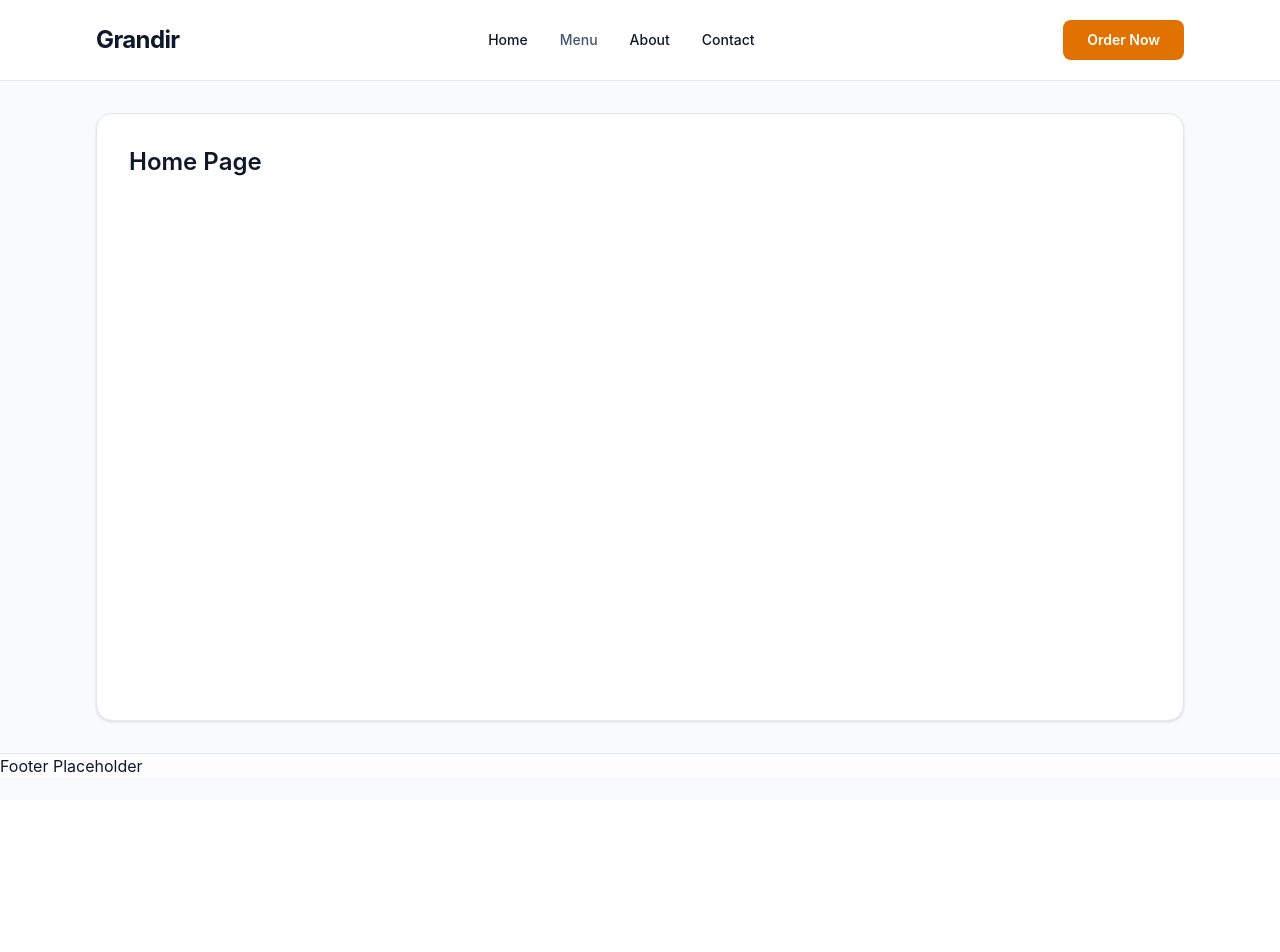
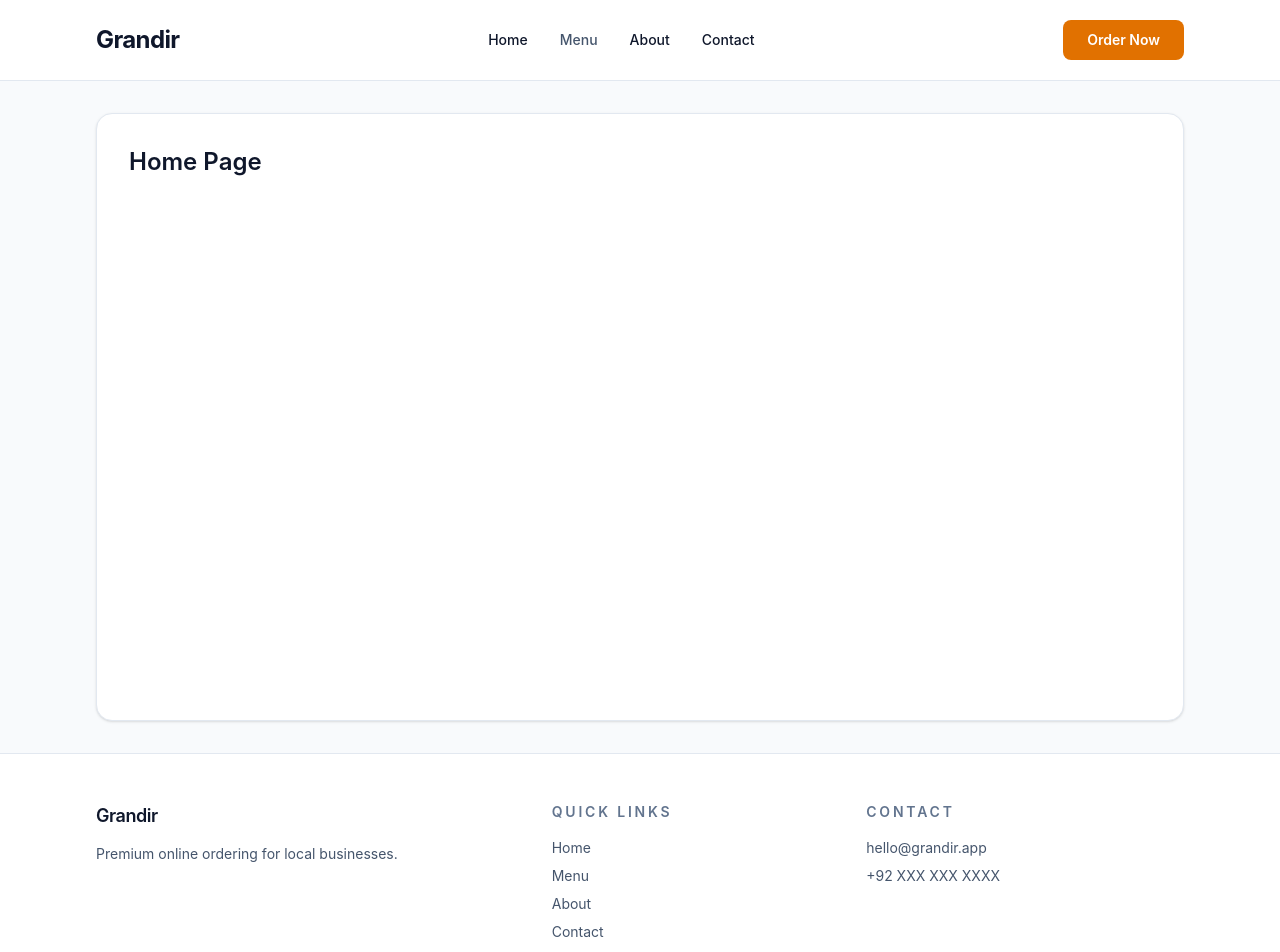
Before and after one commit to MalaikaFayyaz/local-commerce-platform, a React (Vite) app in the folder frontend/: page /#contact in a window 1280 px wide. Shown: the top 952 px of the page. Before the commit the page ends 800 px from the top, so only its background shows below. Built offline with nearby package versions, Linux system fonts and the light colour scheme.

Commit message:
footer implemented

```diff
--- a/frontend/src/app/AppLayout.tsx
+++ b/frontend/src/app/AppLayout.tsx
@@ -1,4 +1,5 @@
 import { Outlet } from 'react-router-dom'
+import Footer from '../components/layout/Footer'
 import Navbar from '../components/layout/Navbar'
 
 function AppLayout() {
@@ -12,7 +13,7 @@ function AppLayout() {
         </div>
       </main>
 
-      <footer className="border-t border-slate-200 bg-white/70">Footer Placeholder</footer>
+      <Footer />
     </div>
   )
 }
--- /dev/null
+++ b/frontend/src/components/layout/Footer.tsx
@@ -0,0 +1,70 @@
+import { NavLink } from 'react-router-dom'
+
+const quickLinks = [
+  { label: 'Home', to: '/' },
+  { label: 'Menu', to: '/menu' },
+  { label: 'About', to: '/about' },
+  { label: 'Contact', to: '/contact' },
+]
+
+function Footer() {
+  return (
+    <footer className="border-t border-slate-200 bg-white">
+      <div className="mx-auto flex max-w-6xl flex-col gap-8 px-4 py-10 sm:px-6 lg:px-8 lg:py-12">
+        <div className="grid gap-8 md:grid-cols-[1.2fr_0.8fr_0.9fr]">
+          <section aria-labelledby="footer-brand">
+            <h2 id="footer-brand" className="text-lg font-semibold tracking-tight text-slate-900">
+              Grandir
+            </h2>
+            <p className="mt-3 max-w-sm text-sm leading-6 text-slate-600">
+              Premium online ordering for local businesses.
+            </p>
+          </section>
+
+          <section aria-labelledby="footer-links">
+            <h3
+              id="footer-links"
+              className="text-sm font-semibold uppercase tracking-[0.2em] text-slate-500"
+            >
+              Quick Links
+            </h3>
+            <nav aria-label="Footer navigation" className="mt-4 flex flex-col gap-2">
+              {quickLinks.map((link) => (
+                <NavLink
+                  key={link.label}
+                  to={link.to}
+                  className="text-sm text-slate-600 transition hover:text-slate-900"
+                >
+                  {link.label}
+                </NavLink>
+              ))}
+            </nav>
+          </section>
+
+          <section aria-labelledby="footer-contact">
+            <h3
+              id="footer-contact"
+              className="text-sm font-semibold uppercase tracking-[0.2em] text-slate-500"
+            >
+              Contact
+            </h3>
+            <div className="mt-4 space-y-2 text-sm text-slate-600">
+              <a href="mailto:hello@grandir.app" className="block transition hover:text-slate-900">
+                hello@grandir.app
+              </a>
+              <a href="tel:+92XXXXXXXXXX" className="block transition hover:text-slate-900">
+                +92 XXX XXX XXXX
+              </a>
+            </div>
+          </section>
+        </div>
+
+        <div className="border-t border-slate-200 pt-6 text-center text-sm text-slate-500">
+          © 2026 Grandir. All rights reserved.
+        </div>
+      </div>
+    </footer>
+  )
+}
+
+export default Footer
```
Also changed, not shown: frontend/src/components/layout/Navbar.tsx (line endings or trailing spaces), frontend/vite.config.ts (line endings or trailing spaces).
